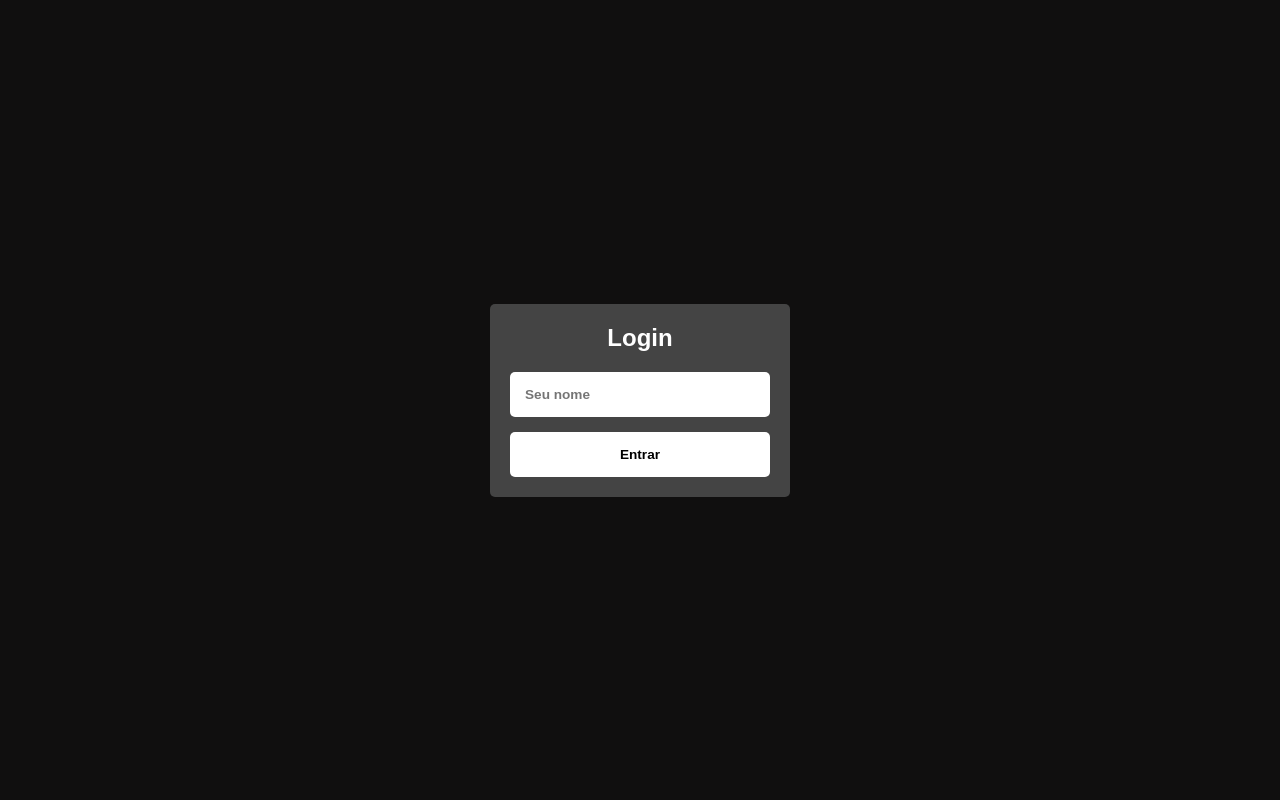
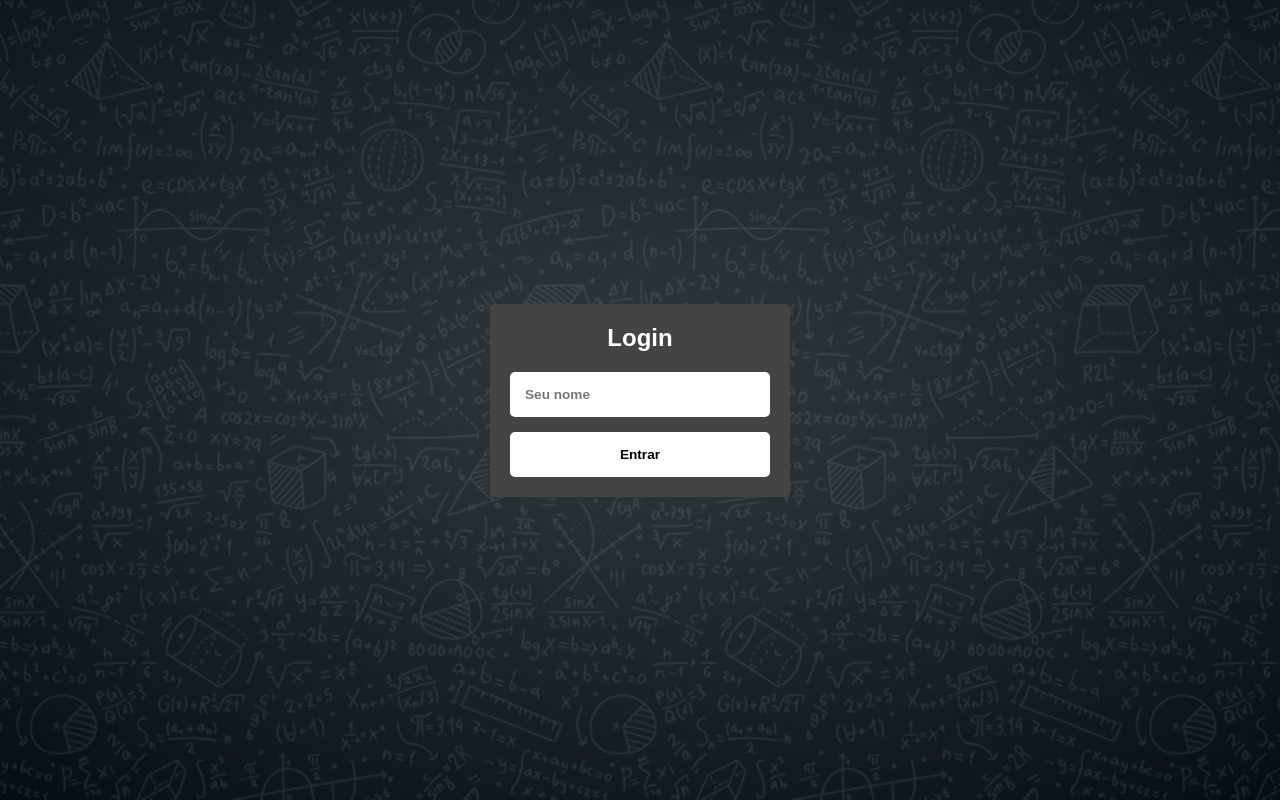
Before and after one commit to 689241bruno/ChatWS-frontend, a plain HTML site: page index.html in a window 1280 px wide. Drawn offline with nearby package versions, Linux system fonts and the light colour scheme.

Commit message:
imagem de fundo

```diff
--- a/index.html
+++ b/index.html
@@ -11,6 +11,7 @@
     <title>TecChat</title>
   </head>
   <body>
+    <div class="bg"></div>
     <section class="container">
       <section class="login">
         <h2>Login</h2>
@@ -27,7 +28,7 @@
 
       <section class="chat">
         <section class="chat__messages">
-          <div class="message--self">
+          <!-- <div class="message--self">
             Hellow word
             <span class="hora">12:00</span>
           </div>
@@ -35,7 +36,7 @@
           <div class="message--other">
             <p class="message--sender">bruno</p>
             Ola mundooo! <span class="hora">12:00</span>
-          </div>
+          </div> -->
         </section>
 
         <form action="" class="chat__form">
--- a/style.css
+++ b/style.css
@@ -10,11 +10,30 @@
 }
 
 body {
-  background-color: rgb(16, 15, 15);
+  height: 100dvh;
+  background-image: radial-gradient(gray, black);
+
   color: white;
 }
 
+
+.bg {
+  position: absolute;
+  top: 0;
+  left: 0;
+  width: 100%;
+  height: 100%;
+  background-image:url('fundo.png');
+  background-size: cover;
+  background-repeat: no-repeat;
+  background-position: center;
+  opacity: 0.7;
+  z-index: -1;
+  flex: 1;
+}
+
 .container {
+  z-index: 1;
   height: 100dvh;
   width: 100%;
   display: flex;
@@ -86,7 +105,7 @@ body {
 }
 
 .chat__form {
-  background-color: rgb(19, 19, 19);
+  background-color: rgba(19, 19, 19, 0.713);
   padding: 15px 20px;
   display: flex;
   align-items: center;
```
Also changed, not shown: fundo.png (added).
